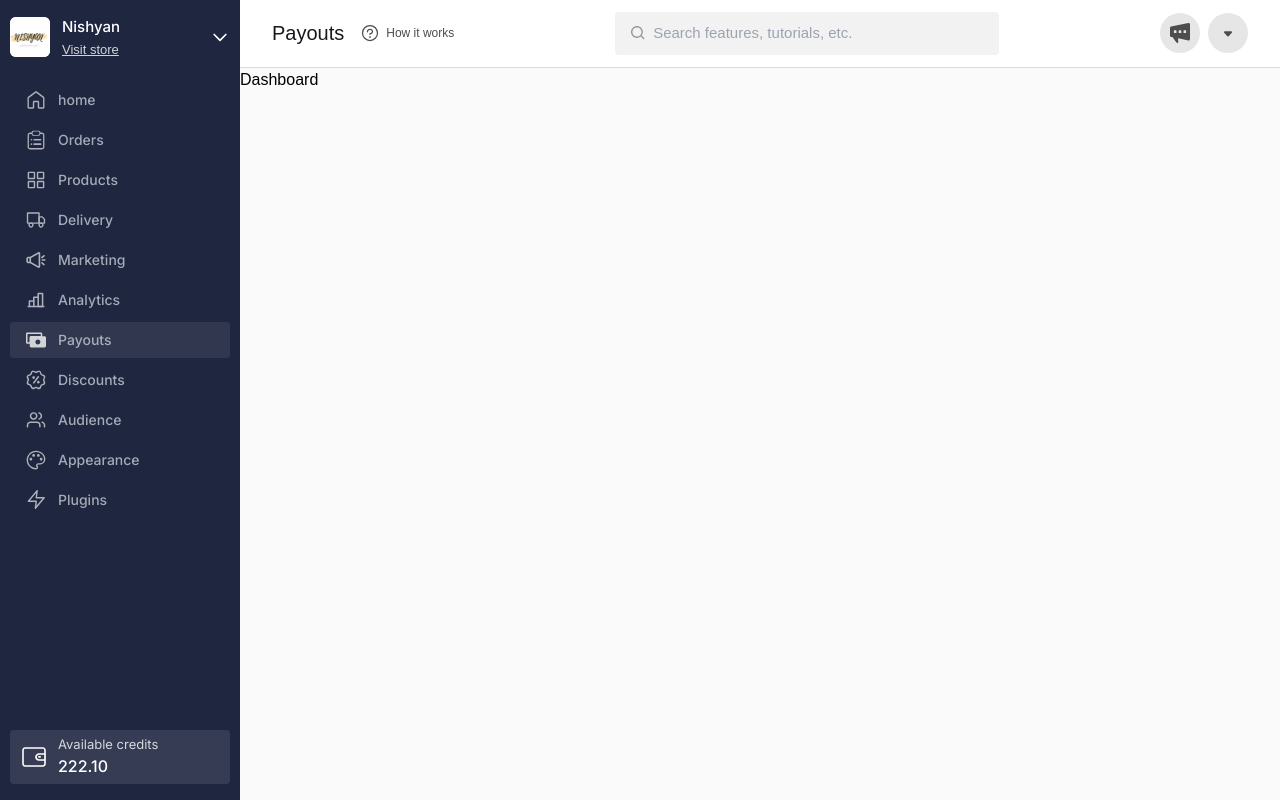
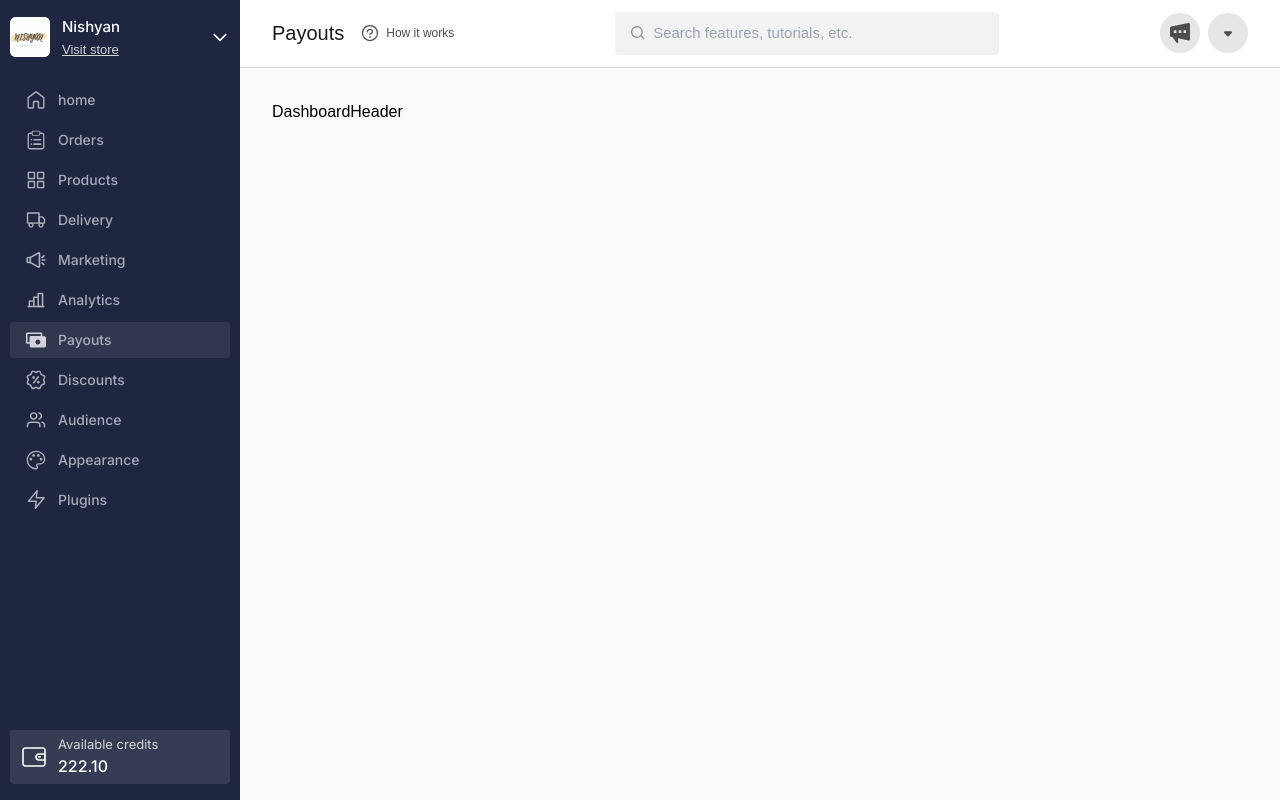
Before and after one commit to anoopraju31/dukaan-dashboard, a React (Vite) app: page / in a window 1280 px wide. Built offline with nearby package versions, Linux system fonts and the light colour scheme.

Commit message:
Dashboard Header - initial

```diff
--- a/src/components/Dashboard.tsx
+++ b/src/components/Dashboard.tsx
@@ -1,7 +1,12 @@
 import { FC } from 'react'
+import DashboardHeader from './DashboardHeader'
 
 const Dashboard: FC = () => {
-	return <div>Dashboard</div>
+	return (
+		<main className='w-full p-3 md:p-8 flex flex-col gap-8'>
+			<DashboardHeader />
+		</main>
+	)
 }
 
 export default Dashboard
--- /dev/null
+++ b/src/components/DashboardHeader.tsx
@@ -0,0 +1,7 @@
+import { FC } from 'react'
+
+const DashboardHeader: FC = () => {
+	return <div>DashboardHeader</div>
+}
+
+export default DashboardHeader
```
